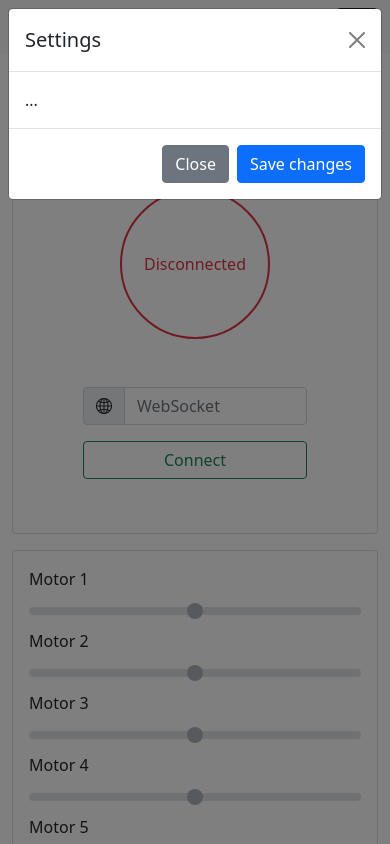
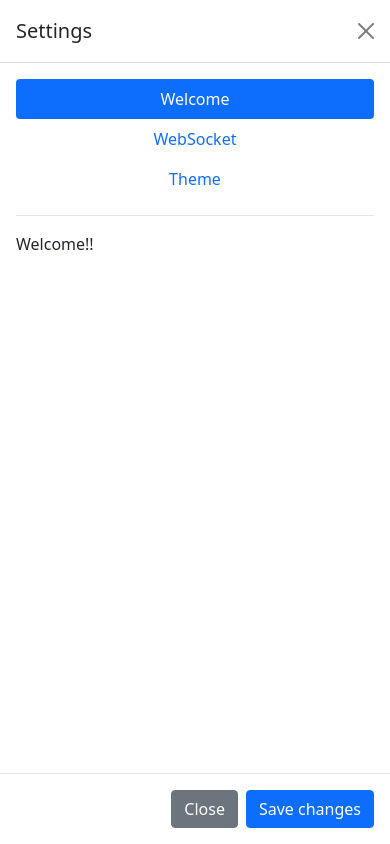
Before and after one commit to sasmaq/sas-robotic-arm, a PHP site: page / in a window 390 px wide, after a click that opens the changed part. Run offline with PHP 8.4, Linux system fonts and the light colour scheme; data comes from the database, SQL or seed files in the repository.

Commit message:
updated settings

```diff
--- a/index.php
+++ b/index.php
@@ -84,14 +84,32 @@ mysqli_close($dbc);
       </button>
       <!-- Modal -->
       <div class="modal fade" id="settingModal" tabindex="-1" aria-labelledby="settingModalLabel" aria-hidden="true">
-        <div class="modal-dialog">
+        <div class="modal-dialog modal-lg modal-fullscreen-sm-down">
           <div class="modal-content">
             <div class="modal-header">
               <h5 class="modal-title" id="settingModalLabel">Settings</h5>
               <button type="button" class="btn-close" data-bs-dismiss="modal" aria-label="Close"></button>
             </div>
             <div class="modal-body">
-              ...
+              <div class="d-flex flex-md-row flex-column align-items-start">
+                <div class="nav flex-column nav-pills me-3 setting" id="v-pills-tab" role="tablist" aria-orientation="vertical">
+                  <button class="nav-link active" id="v-pills-Welcome-tab" data-bs-toggle="pill" data-bs-target="#v-pills-Welcome" type="button" role="tab" aria-controls="v-pills-Welcome" aria-selected="true">Welcome</button>
+                  <button class="nav-link" id="v-pills-WebSocket-tab" data-bs-toggle="pill" data-bs-target="#v-pills-WebSocket" type="button" role="tab" aria-controls="v-pills-WebSocket" aria-selected="false">WebSocket</button>
+                  <button class="nav-link" id="v-pills-Theme-tab" data-bs-toggle="pill" data-bs-target="#v-pills-Theme" type="button" role="tab" aria-controls="v-pills-Theme" aria-selected="false">Theme</button>
+                </div>
+                <div class="setting-div"></div>
+                <div class="tab-content" id="v-pills-tabContent">
+                  <div class="tab-pane fade show active" id="v-pills-Welcome" role="tabpanel" aria-labelledby="v-pills-Welcome-tab">
+                    Welcome!!
+                  </div>
+                  <div class="tab-pane fade" id="v-pills-WebSocket" role="tabpanel" aria-labelledby="v-pills-WebSocket-tab">
+                    WebSocket
+                  </div>
+                  <div class="tab-pane fade" id="v-pills-Theme" role="tabpanel" aria-labelledby="v-pills-Theme-tab">
+                    Theme
+                  </div>
+                </div>
+              </div>
             </div>
             <div class="modal-footer">
               <button type="button" class="btn btn-secondary" data-bs-dismiss="modal">Close</button>
--- a/styles.css
+++ b/styles.css
@@ -42,3 +42,26 @@ input[type=range]:active::-webkit-slider-thumb {
     background: #212529;
     opacity: 0.7;
 }
+
+.setting {
+    width: auto;
+}
+.setting-div {
+    border-right: 1px solid rgba(0, 0, 0, 0.1);
+    width: auto;
+    height: 120px;
+    margin-right: 1rem;
+}
+
+@media (max-width: 576px) {
+    .setting {
+        width: 100%;
+    }
+    .setting-div {
+        border-top: 1px solid rgba(0, 0, 0, 0.1);
+        width: 100%;
+        height: 0px;
+        margin-top: 1rem;
+        margin-bottom: 1rem;
+    }
+}
```
